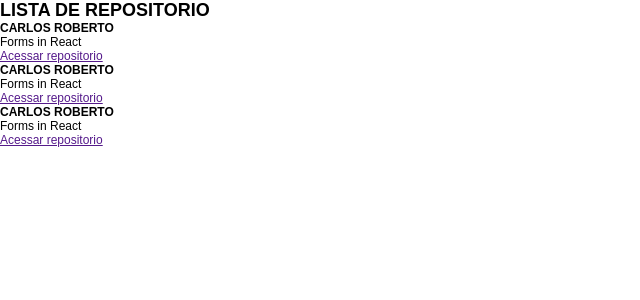
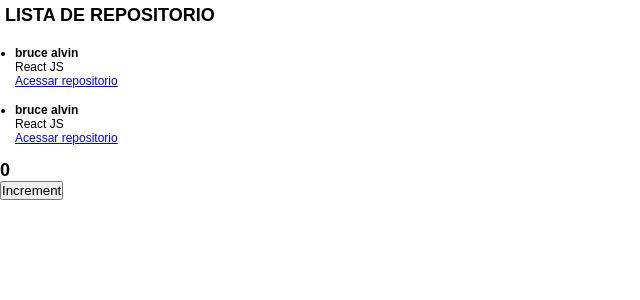
Before and after one commit to carlosrobertosalgueiro/github_explorer, a React app: page / in a window 1280 px wide. Shown: the top 300 px of the page, without its empty margins (0-640 px from the left). Built offline with nearby package versions, Linux system fonts and the light colour scheme.

Commit message:
useState inserido

```diff
--- a/src/App.jsx
+++ b/src/App.jsx
@@ -1,7 +1,12 @@
+import { Counter } from './components/counter'
 import { RepositoriList } from './components/RepositoryList'
 import './styles/global.scss'
 
-export function App(){
+export function App() {
 
-    return <RepositoriList />
+    return (<>
+
+        <RepositoriList />
+        <Counter />
+    </>)
 }
--- a/src/components/RepositoryList.jsx
+++ b/src/components/RepositoryList.jsx
@@ -1,25 +1,20 @@
+import {Repositoryitem} from './repositoryitem'
 
-const repositoryName = "CARLOS ROBERTO";
+const informs ={
+    name: "bruce alvin",
+    description:"React JS",
+    link:"www.teste.com"
+}
+
 
 export function RepositoriList() {
+
     return <section className="repostory-list" >
         <h1> LISTA DE REPOSITORIO</h1>
         <ul>
-            <li>
-                <strong>{repositoryName}</strong>
-                <p>Forms in React</p>
-                < a href="">Acessar repositorio</a>
-            </li>
-            <li>
-            <strong>{repositoryName}</strong>
-                <p>Forms in React</p>
-                < a href="">Acessar repositorio</a>
-            </li>
-            <li>
-            <strong>{repositoryName}</strong>
-                <p>Forms in React</p>
-                < a href="">Acessar repositorio</a>
-            </li>
+           <Repositoryitem repository={informs} />
+           <Repositoryitem repository={informs} />
+
         </ul>
     </section>
 }
--- /dev/null
+++ b/src/components/counter.jsx
@@ -0,0 +1,17 @@
+import { useState } from "react";
+
+export function Counter() {
+
+    const [ counter, setCounter ] = useState(0);
+
+    function Increment() {
+        setCounter(counter + 1 );
+    }
+
+    return (
+        <div>
+            <h2>{counter}</h2>
+            <button type="button" onClick={Increment} >Increment</button>
+        </div>
+    );
+}
--- /dev/null
+++ b/src/components/repositoryItem.jsx
@@ -0,0 +1,12 @@
+
+
+export function Repositoryitem(props){
+    return (
+        <li>
+            <strong> {props.repository.name }</strong>
+            <p>{props.repository.description }</p>
+            < a href={props.repository.link }>Acessar repositorio</a>
+        </li>
+
+    )
+}
--- a/src/styles/global.scss
+++ b/src/styles/global.scss
@@ -7,3 +7,11 @@ body{
     font: 12px arial;
 
 }
+
+h1{
+    padding: 5px;
+
+}
+li{
+    margin: 15px;
+}
```
